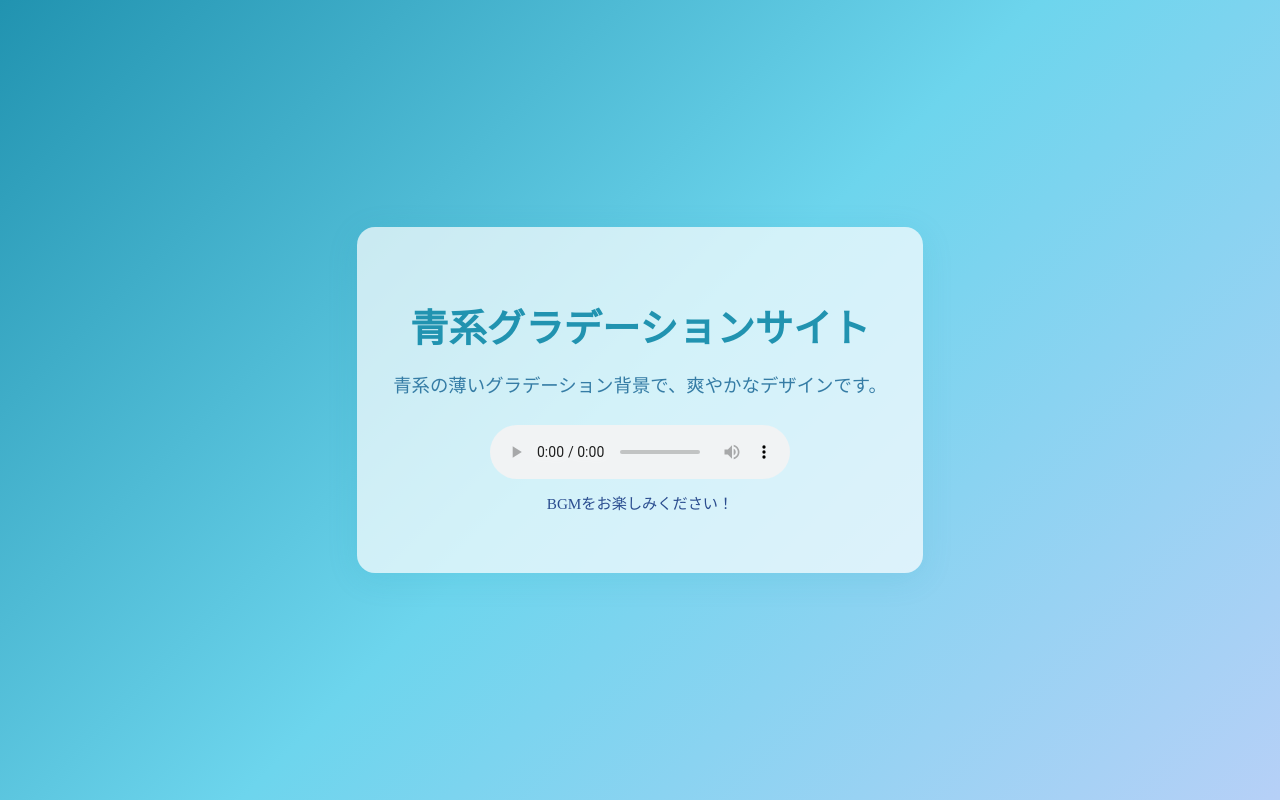
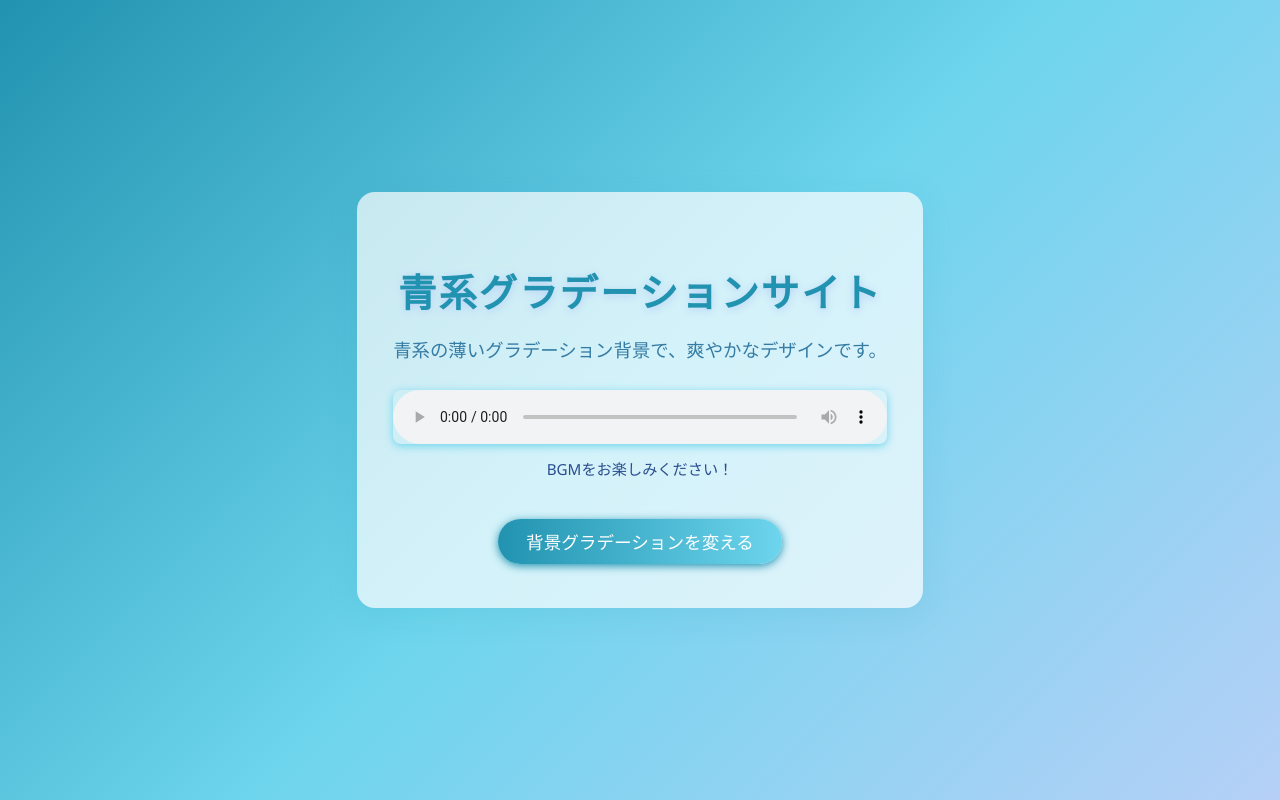
Before and after one commit to na20071206/my-web, a plain HTML site: page index.html in a window 1280 px wide. Drawn offline with Linux system fonts and the light colour scheme.

Commit message:
動的背景グラデーション機能を追加し、スタイルシートを新規作成

```diff
--- a/index.html
+++ b/index.html
@@ -4,37 +4,7 @@
     <meta charset="UTF-8">
     <meta name="viewport" content="width=device-width, initial-scale=1.0">
     <title>青系グラデーションサイト</title>
-    <style>
-        body {
-            min-height: 100vh;
-            margin: 0;
-            display: flex;
-            align-items: center;
-            justify-content: center;
-            /* 青系の鮮やかなグラデーション */
-            background: linear-gradient(135deg, #2193b0 0%, #6dd5ed 50%, #b6d0f7 100%);
-        }
-        .container {
-            background: rgba(255,255,255,0.7);
-            border-radius: 18px;
-            padding: 44px 36px;
-            box-shadow: 0 6px 32px rgba(33,147,176,0.12);
-            text-align: center;
-        }
-        h1 {
-            font-family: 'Segoe UI', 'Arial', sans-serif;
-            font-size: 2.4rem;
-            color: #2193b0;
-            margin-bottom: 14px;
-        }
-        p {
-            color: #357ca5;
-            font-size: 1.15rem;
-        }
-        .audio-player {
-            margin-top: 28px;
-        }
-    </style>
+    <link rel="stylesheet" href="style.css">
 </head>
 <body>
     <div class="container">
@@ -48,6 +18,8 @@
             </audio>
             <p style="font-size:0.95rem; color:#2a4d8f; margin-top:8px;">BGMをお楽しみください！</p>
         </div>
+        <button class="button" id="change-bg-btn">背景グラデーションを変える</button>
     </div>
+    <script src="script.js"></script>
 </body>
 </html>
--- /dev/null
+++ b/script.js
@@ -0,0 +1,21 @@
+// ページの背景グラデーションを動的に変更する
+const gradients = [
+    'linear-gradient(135deg, #2193b0 0%, #6dd5ed 50%, #b6d0f7 100%)',
+    'linear-gradient(135deg, #396afc 0%, #2948ff 100%)',
+    'linear-gradient(135deg, #43cea2 0%, #185a9d 100%)',
+    'linear-gradient(135deg, #1e3c72 0%, #2a5298 100%)',
+    'linear-gradient(135deg, #2980b9 0%, #6dd5fa 100%)'
+];
+let current = 0;
+
+function changeGradient() {
+    current = (current + 1) % gradients.length;
+    document.body.style.background = gradients[current];
+}
+
+document.addEventListener('DOMContentLoaded', () => {
+    const btn = document.getElementById('change-bg-btn');
+    if (btn) {
+        btn.addEventListener('click', changeGradient);
+    }
+});
--- /dev/null
+++ b/style.css
@@ -0,0 +1,57 @@
+body {
+    min-height: 100vh;
+    margin: 0;
+    display: flex;
+    align-items: center;
+    justify-content: center;
+    background: linear-gradient(135deg, #2193b0 0%, #6dd5ed 50%, #b6d0f7 100%);
+    font-family: 'Segoe UI', 'Arial', sans-serif;
+    transition: background 1s;
+}
+.container {
+    background: rgba(255,255,255,0.7);
+    border-radius: 18px;
+    padding: 44px 36px;
+    box-shadow: 0 6px 32px rgba(33,147,176,0.12);
+    text-align: center;
+    animation: fadeIn 1.2s;
+}
+@keyframes fadeIn {
+    from { opacity: 0; transform: translateY(30px); }
+    to { opacity: 1; transform: translateY(0); }
+}
+h1 {
+    font-size: 2.4rem;
+    color: #2193b0;
+    margin-bottom: 14px;
+    letter-spacing: 2px;
+    text-shadow: 0 2px 8px #b6d0f7;
+}
+p {
+    color: #357ca5;
+    font-size: 1.15rem;
+}
+.audio-player {
+    margin-top: 28px;
+}
+.audio-player audio {
+    width: 100%;
+    border-radius: 8px;
+    box-shadow: 0 2px 8px #6dd5ed;
+}
+.button {
+    margin-top: 24px;
+    padding: 10px 28px;
+    background: linear-gradient(90deg, #2193b0 0%, #6dd5ed 100%);
+    color: #fff;
+    border: none;
+    border-radius: 24px;
+    font-size: 1.1rem;
+    cursor: pointer;
+    box-shadow: 0 2px 8px #2193b0;
+    transition: background 0.3s, transform 0.2s;
+}
+.button:hover {
+    background: linear-gradient(90deg, #6dd5ed 0%, #2193b0 100%);
+    transform: scale(1.05);
+}
```
